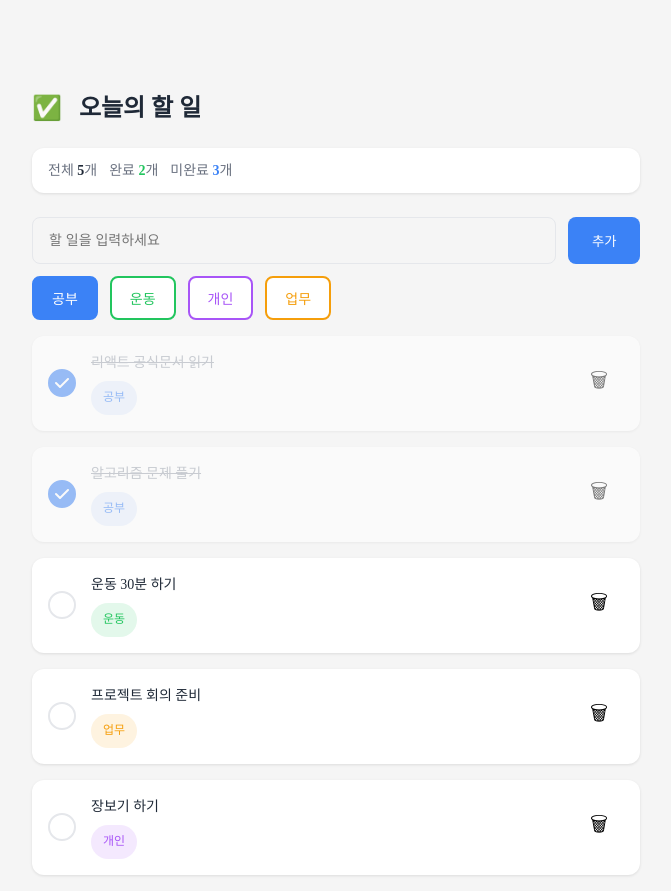
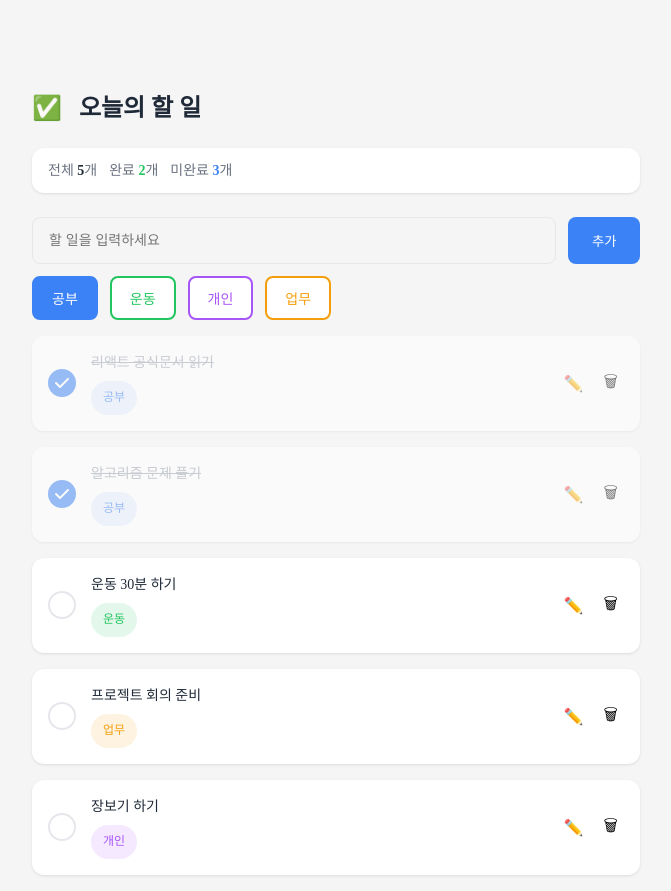
Before and after one commit to IT-Cotato/13th-Frontend-Assignment, a React (Vite) app: page / in a window 1280 px wide. Shown: the whole page, without its empty margins (304-975 px from the left). Built offline with nearby package versions, Linux system fonts and the light colour scheme; a web font is replaced by a local one.

Commit message:
feat: 인라인 수정 모드 구현

```diff
--- a/src/App.tsx
+++ b/src/App.tsx
@@ -9,6 +9,8 @@ import type { Todo, TodoCategory } from './types/todo';
 function App() {
   const [inputText, setInputText] = useState('');
   const [selectedCategory, setSelectedCategory] = useState<TodoCategory>('공부');
+  const [editingId, setEditingId] = useState<number | null>(null);
+  const [editingText, setEditingText] = useState('');
 
   const [todos, setTodos] = useState<Todo[]>([
     { id: 1, text: '리액트 공식문서 읽기', completed: true, category: '공부' },
@@ -46,6 +48,28 @@ function App() {
     );
   };
 
+  const handleStartEdit = (id: number, text: string) => {
+    setEditingId(id);
+    setEditingText(text);
+  };
+
+  const handleSaveEdit = (id: number) => {
+    setTodos(prev =>
+      prev.map(todo =>
+        todo.id === id
+          ? { ...todo, text: editingText }
+          : todo
+      )
+    );
+    setEditingId(null);
+    setEditingText('');
+  };
+
+  const handleCancelEdit = () => {
+    setEditingId(null);
+    setEditingText('');
+  };
+
   const handleDeleteTodo = (id: number) => {
     setTodos((prev) =>
       prev.filter((todo) =>
@@ -65,6 +89,12 @@ function App() {
       />
       <TodoList
         todos={todos}
+        editingId={editingId}
+        editingText={editingText}
+        onChangeEditText={setEditingText}
+        onStartEdit={handleStartEdit}
+        onSaveEdit={handleSaveEdit}
+        onCancelEdit={handleCancelEdit}
         onToggleTodo={handleToggleTodo}
         onDeleteTodo={handleDeleteTodo}
       />
--- a/src/components/TodoCard.css
+++ b/src/components/TodoCard.css
@@ -102,6 +102,60 @@
   color: #f59e0b;
 }
 
+.edit-input {
+  display: flex;
+  padding: 8px 12px;
+  align-items: center;
+  border-radius: 8px;
+  border: 2px solid #3B82F6;
+  background: rgba(255, 255, 255, 0.00);
+  box-shadow: 0 0 0 4px #3B82F6;
+  font-size: 14px;
+}
+
+.edit-actions {
+  display: flex;
+  gap: 8px;
+}
+
+.save-button {
+  display: flex;
+  padding: 10px 18px 10px 18px;
+  justify-content: center;
+  align-items: center;
+
+  border-radius: 8px;
+  border: none;
+  background: #3B82F6;
+  color: #FFFFFF;
+  cursor: pointer;
+}
+
+.cancel-button {
+  display: flex;
+  padding: 10px 18px 10px 18px;
+  justify-content: center;
+  align-items: center;
+
+  border-radius: 8px;
+  border: 2px solid #E5E7EB;
+  background: #FFFFFF;
+  color: #374151;
+  cursor: pointer;
+}
+
+.card-actions {
+  display: flex;
+  gap: 8px;
+}
+
+.card-actions button {
+  border: none;
+  background: none;
+  cursor: pointer;
+  font-size: 16px;
+}
+
 .delete-icon {
   font-size: 20px;
   border: none;
--- a/src/components/TodoCard.tsx
+++ b/src/components/TodoCard.tsx
@@ -6,32 +6,72 @@ type Props = {
   text: string;
   completed: boolean;
   category: TodoCategory;
+
+  isEditing: boolean;
+  editingText: string;
+  onChangeEditText: (v: string) => void;
+
+  onStartEdit: () => void;
+  onSaveEdit: () => void;
+  onCancelEdit: () => void;
+
   onToggle: () => void;
   onDelete: () => void;
 };
 
-function TodoCard({ text, completed, category, onToggle, onDelete }: Props) {
+function TodoCard({ text, completed, category, isEditing, editingText, onChangeEditText, onStartEdit, onSaveEdit, onCancelEdit, onToggle, onDelete }: Props) {
   return (
     <div className={`card ${completed ? 'done' : ''}`}>
-      <label className="todo-check-label">
+
+      <div className="todo-check-label">
         <input
           type="checkbox"
           checked={completed}
           onChange={onToggle}
           className="checkbox-hidden"
         />
+
         <span className={`check-circle ${completed ? 'checked' : ''}`}>
           {completed && <img src={checkIcon} className="check-img" alt="" />}
         </span>
+
         <div className="card-content">
-          <span className="card-done">{text}</span>
-          <span className={`category-tag category-${category}`}>
-            {category}
-          </span>
+
+          {isEditing ? (
+            <>
+              <input
+                className="edit-input"
+                value={editingText}
+                onChange={(e) => onChangeEditText(e.target.value)}
+              />
+
+              <span className={`category-tag category-${category}`}>
+                {category}
+              </span>
+            </>
+          ) : (
+            <>
+              <span className="card-done">{text}</span>
+
+              <span className={`category-tag category-${category}`}>
+                {category}
+              </span>
+            </>
+          )}
         </div>
-      </label>
+      </div>
 
-      <button className="delete-icon" onClick={onDelete} aria-label="할 일 삭제">🗑</button>
+      {isEditing ? (
+        <div className="edit-actions">
+          <button className="save-button" onClick={onSaveEdit}>저장</button>
+          <button className="cancel-button" onClick={onCancelEdit}>취소</button>
+        </div>
+      ) : (
+        <div className="card-actions">
+          <button onClick={onStartEdit}>✏️</button>
+          <button onClick={onDelete}>🗑</button>
+        </div>
+      )}
     </div>
   );
 }
--- a/src/components/TodoList.tsx
+++ b/src/components/TodoList.tsx
@@ -4,11 +4,17 @@ import type { Todo } from '../types/todo';
 
 type Props = {
   todos: Todo[];
+  editingId: number | null;
+  editingText: string;
+  onChangeEditText: (value: string) => void;
+  onStartEdit: (id: number, text: string) => void;
+  onSaveEdit: (id: number) => void;
+  onCancelEdit: () => void;
   onToggleTodo: (id: number) => void;
   onDeleteTodo: (id: number) => void;
 };
 
-function TodoList({ todos, onToggleTodo, onDeleteTodo }: Props) {
+function TodoList({ todos, editingId, editingText, onChangeEditText, onStartEdit, onSaveEdit, onCancelEdit, onToggleTodo, onDeleteTodo }: Props) {
    // 할 일이 없을 때
   if (todos.length === 0) {
     return (
@@ -28,6 +34,12 @@ function TodoList({ todos, onToggleTodo, onDeleteTodo }: Props) {
             text={todo.text}
             completed={todo.completed}
             category={todo.category}
+            isEditing={editingId === todo.id}
+            editingText={editingText}
+            onChangeEditText={onChangeEditText}
+            onStartEdit={() => onStartEdit(todo.id, todo.text)}
+            onSaveEdit={() => onSaveEdit(todo.id)}
+            onCancelEdit={onCancelEdit}
             onToggle={() => onToggleTodo(todo.id)}
             onDelete={() => onDeleteTodo(todo.id)}
           />
```
